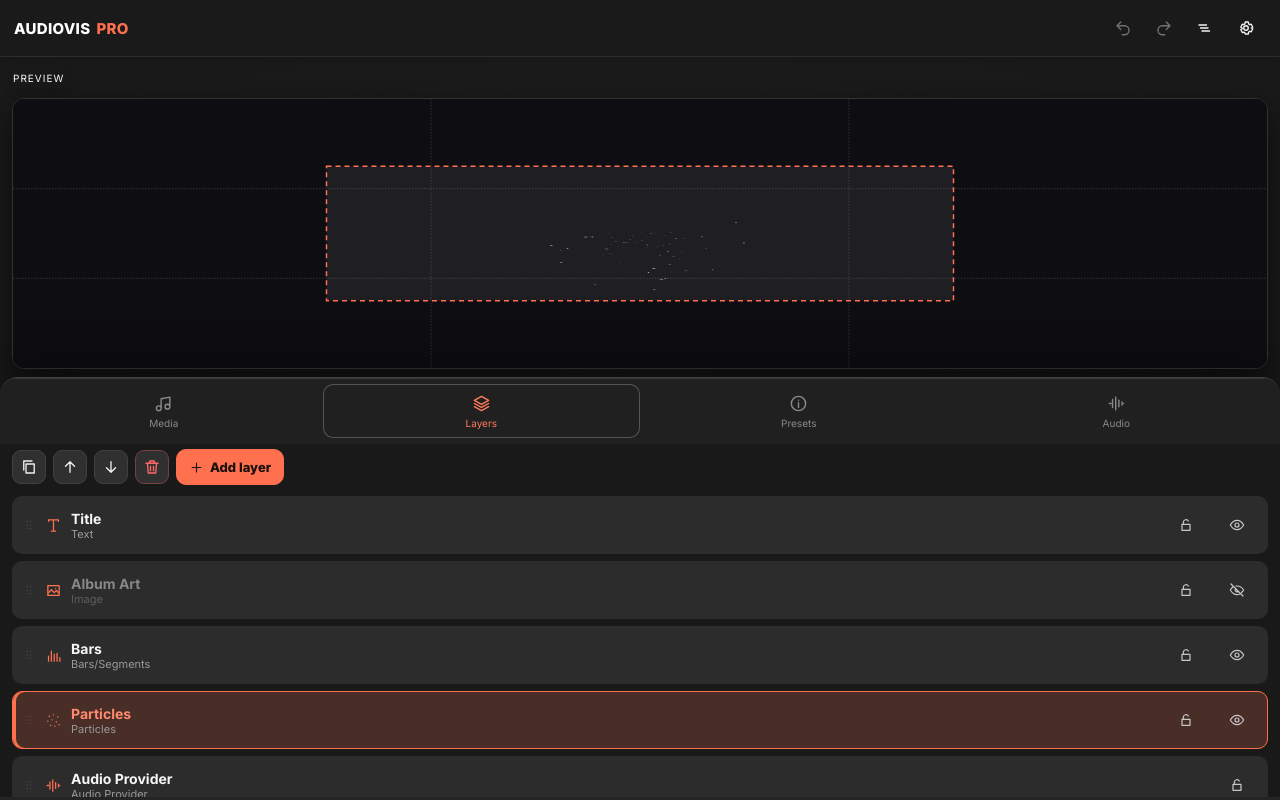
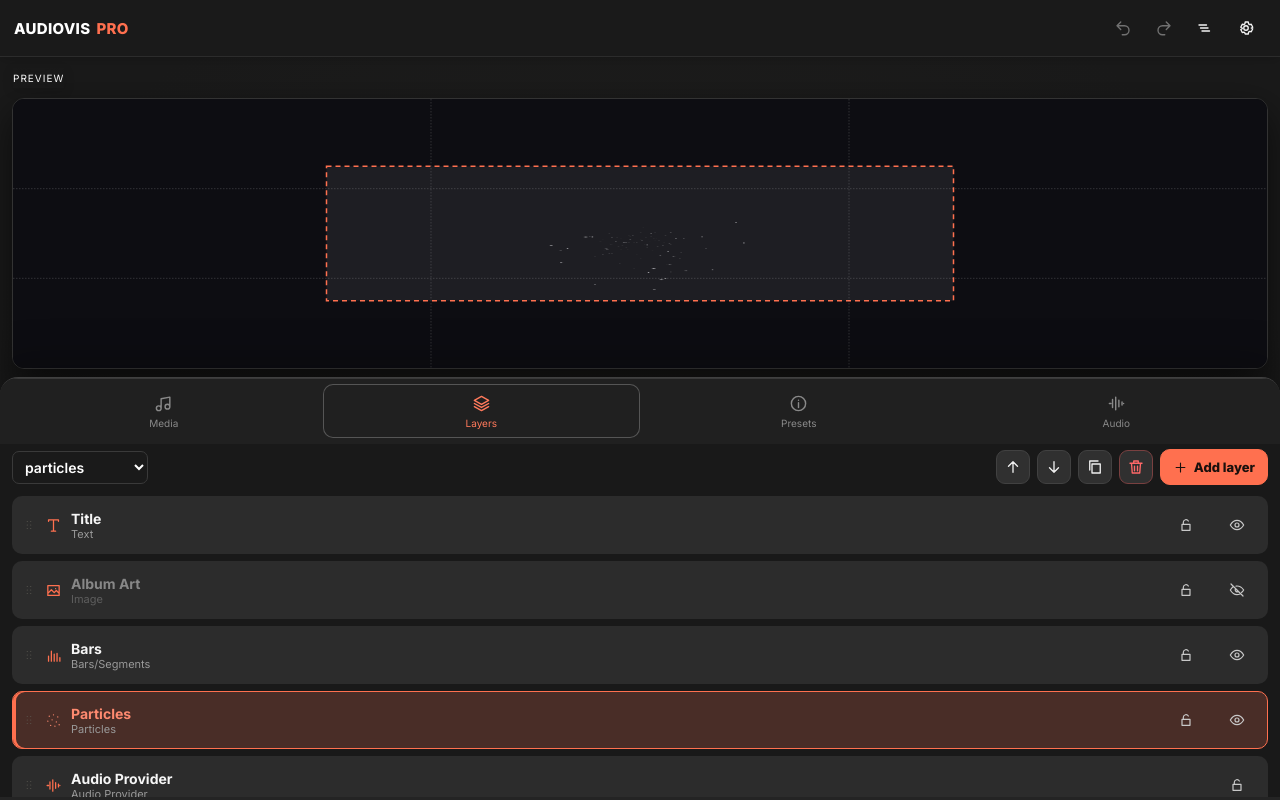
Before and after one commit to jhaa2k/Auravis, a React (Vite) app: page / in a window 1280 px wide. Built offline with nearby package versions, Linux system fonts and the light colour scheme; what @capacitor/core would draw is missing.

Commit message:
Add layer selector and refine layer action order

```diff
--- a/src/ui/LayerList.jsx
+++ b/src/ui/LayerList.jsx
@@ -30,11 +30,15 @@ export default function LayerList() {
   return (
     <div className="layers">
       <div className="panel-title">
-        <span>Layer stack</span>
+        <label className="layer-type-select-wrap">
+          <select className="layer-type-select" aria-label="Select layer" value={sel?.id || ''} onChange={(event) => actions.select(event.target.value)}>
+            {rows.map(({ e }) => <option key={e.id} value={e.id}>{(e.props.tag || getDefinition(e.type).label).toLowerCase()}</option>)}
+          </select>
+        </label>
         <div className="row-gap">
-          <button className="icon-btn" title="Duplicate" disabled={!sel} onClick={() => actions.duplicateElement(sel.id)}><Icon name="copy" /></button>
           <button className="icon-btn" title="Move up" disabled={!sel} onClick={() => actions.moveElement(sel.id, 1)}><Icon name="up" /></button>
           <button className="icon-btn" title="Move down" disabled={!sel} onClick={() => actions.moveElement(sel.id, -1)}><Icon name="down" /></button>
+          <button className="icon-btn" title="Duplicate" disabled={!sel} onClick={() => actions.duplicateElement(sel.id)}><Icon name="copy" /></button>
           <button className="icon-btn danger" title="Delete" disabled={!sel} onClick={() => actions.deleteElement(sel.id)}><Icon name="trash" /></button>
           <div className="menu-wrap">
             <button className="btn small primary" onClick={() => setMenu(!menu)} aria-haspopup="menu" aria-expanded={menu}><Icon name="plus" size={15} />Add layer</button>
```
